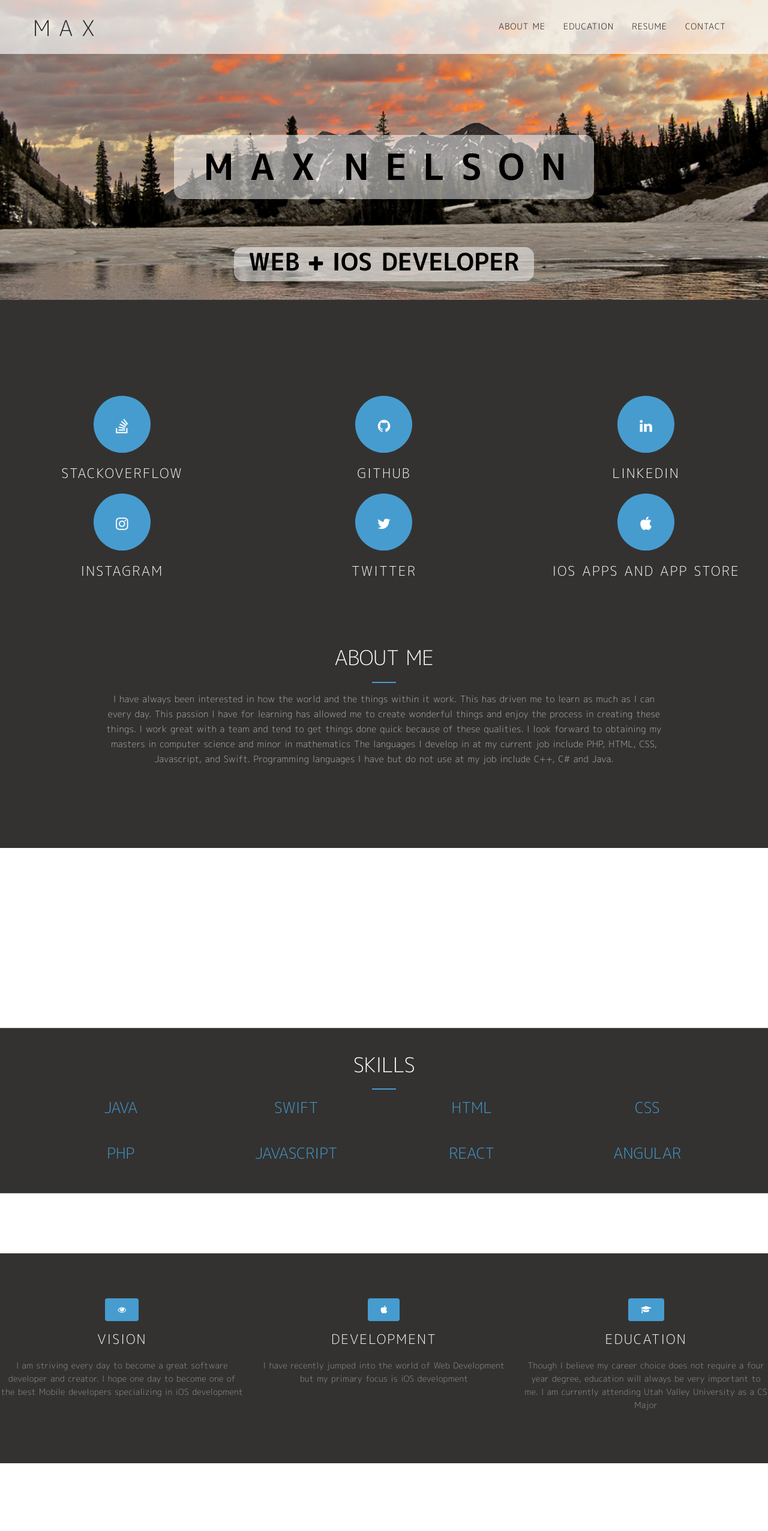
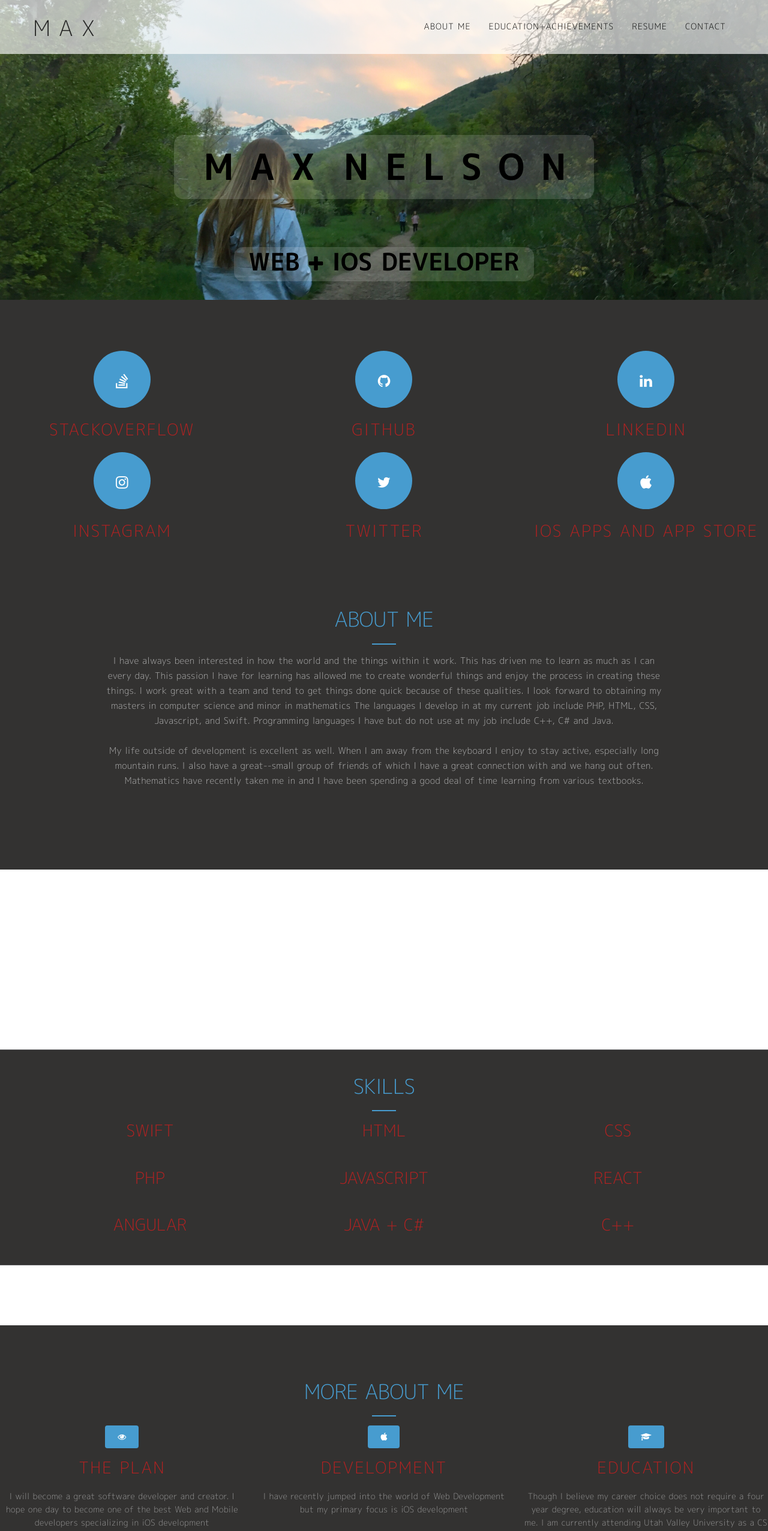
Before and after one commit to Maxnelson997/Maxnelson997.github.io, a plain HTML site: page index.html in a window 1280 px wide. Shown: the top 2553 px of the page at 60% size. Drawn offline with nearby package versions, Linux system fonts and the light colour scheme; some packages are replaced by stand-ins of ours; a script that the page names is missing.

Commit message:
Style change

```diff
--- a/css/style.css
+++ b/css/style.css
@@ -112,7 +112,7 @@ section ul li:before {
 	font-style: normal;
 	display: inline-block;
 	text-decoration: inherit;
-	content: "\f105";
+	content: "\f046";
 	padding-right: 7px;
 	color: #479CCF;
 }
@@ -375,7 +375,7 @@ header .intro-text .intro-heading {
 	/*color: #479CD0;*/
 		border-radius: 15px;
 	color: black;
-	background-color: rgba(255,255,255,0.5);
+	background-color: rgba(255,255,255,0.15);
 }
 
 header .intro-sd {
@@ -442,7 +442,7 @@ header .intro-sd {
 }
 
 .dark-bg .section-title h2 {
-	color: #fff;
+	color: #479CCF;
 }
 
 .section-title p {
@@ -456,7 +456,7 @@ header .intro-sd {
 4.1. About
 --------------------*/
 #about {
-	padding-top: 75px;
+	padding-top: 0px;
 }
 .links{
 	background-color: #479CCF;
@@ -464,7 +464,7 @@ header .intro-sd {
 
 .mz-module-about h3 {
 	font-weight: 100;
-	font-size: 22px;
+	font-size: 27px;
 	text-transform: uppercase;
 	color: #000000;
 	letter-spacing: 2px;
@@ -472,7 +472,7 @@ header .intro-sd {
 }
 
 .dark-bg .mz-module-about h3 {
-	color: #FFFFFF;
+	color: #B22222;
 }
 
 
@@ -525,7 +525,7 @@ header .intro-sd {
 	height: 50;
 	/*color: #479CD0;*/
 	color: black;
-	background-color: rgba(255,255,255,0.5);
+	background-color: rgba(255,255,255,0.15);
 }
 
 /*--------------------
@@ -547,10 +547,12 @@ header .intro-sd {
 
 .dark-bg .section-text h3 {
 	color: #dfdfdf;
+
 }
 
 .dark-bg .section-text h4 {
 	color: #dfdfdf;
+
 }
 
 .no-bg {
@@ -620,9 +622,8 @@ header .intro-sd {
 }
 
 .name {
-	color: #FFF;
 	font-size: 25px;
-	color: #479CCF;
+	color: #B22222;
 	font-weight: 200;
 	margin: 0px 0 0px 0;
 	text-transform: uppercase;
@@ -639,8 +640,8 @@ header .intro-sd {
 
 .name {
 	color: #FFF;
-	font-size: 25px;
-	color: #479CCF;
+	font-size: 27px;
+	color: #B22222;
 	font-weight: 200;
 	margin: 0px 0 0px 0;
 	text-transform: uppercase;
--- a/index.html
+++ b/index.html
@@ -7,7 +7,7 @@
 		<!-- The above 3 meta tags *must* come first in the head; any other head content must come *after* these tags -->
 		<meta name="description" content="">
 		<meta name="author" content="">
-		<link rel="icon" href="favicon.ico">
+
 		<title>Maxwell Asher Nelson</title>
 		<!-- Bootstrap core CSS -->
 		<link href="css/bootstrap.min.css" rel="stylesheet">
@@ -48,7 +48,7 @@
 							<a class="page-scroll" href="#about">About Me</a>
 						</li>
 						<li>
-							<a class="page-scroll" href="#education">Education</a>
+							<a class="page-scroll" href="#education">Education+Achievements</a>
 						</li>
 						<li>
 							<a class="page-scroll" href="#portfolio">Resume</a>
@@ -63,7 +63,7 @@
 			<!-- /.container-fluid -->
 		</nav>
 		<!-- Header -->
-		<header class="parallax-window mainBG" sizes = "100vw" data-parallax="scroll" data-image-src="images/3.jpg" data-speed="0.1">
+		<header class="parallax-window mainBG" sizes = "100vw" data-parallax="scroll" data-image-src="images/shai.jpg" data-speed="0.1">
 		<div class="container">
 				<div class="slider-container">
 					<div class="intro-text">
@@ -144,7 +144,8 @@
 						<div class="section-title">
 						<h2>About Me</h2>
 							<p>I have always been interested in how the world and the things within it work. This has driven me to learn as much as I can every day. This passion I have for learning has allowed me to create wonderful things and enjoy the process in creating these things. I work great with a team and tend to get things done quick because of these qualities. I look forward to obtaining my masters in computer science and minor in mathematics
-							The languages I develop in at my current job include PHP, HTML, CSS, Javascript, and Swift. Programming languages I have but do not use at my job include C++, C# and Java. </p>
+							The languages I develop in at my current job include PHP, HTML, CSS, Javascript, and Swift. Programming languages I have but do not use at my job include C++, C# and Java. <br><br>
+							My life outside of development is excellent as well. When I am away from the keyboard I enjoy to stay active, especially long mountain runs. I also have a great--small group of friends of which I have a great connection with and we hang out often. Mathematics have recently taken me in and I have been spending a good deal of time learning from various textbooks.</p>
 						</div>
 
 					</div>
@@ -162,28 +163,21 @@
 
 			<div class="container text-center">
 				<div class="row">
-					<div class="col-md-3 mb-sm-30">
-						<div class="counter-item">
-							<span class="name">JAVA</span>
-							<span class="num stat-number" data-n="5"></span>
-							<span class="mon"><br><br></span>
-						</div>
-					</div>
-					<div class="col-md-3 mb-sm-30">
+					<div class="col-md-4 mb-sm-30">
 						<div class="counter-item">
 							<span class="name">SWIFT</span>
 							<span class="num stat-number" data-n="12"></span>
 							<span class="mon"><br><br></span>
 						</div>
 					</div>
-					<div class="col-md-3 mb-sm-30">
+					<div class="col-md-4 mb-sm-30">
 						<div class="counter-item">
 							<span class="name">HTML</span>
 							<span class="num stat-number" data-n="6"></span>
 							<span class="mon"><br><br></span>
 						</div>
 					</div>
-					<div class="col-md-3 mb-sm-30">
+					<div class="col-md-4 mb-sm-30">
 						<div class="counter-item">
 							<span class="name">CSS</span>
 							<span class="num stat-number" data-n="6"></span>
@@ -191,34 +185,49 @@
 						</div>
 					</div>
 
-					<div class="col-md-3 mb-sm-30">
+					<div class="col-md-4 mb-sm-30">
 						<div class="counter-item">
 							<span class="name">PHP</span>
 							<span class="num stat-number" data-n="2"></span>
 							<span class="mon"><br> <br></span>
 						</div>
 					</div>
-					<div class="col-md-3 mb-sm-30">
+					<div class="col-md-4 mb-sm-30">
 						<div class="counter-item">
 							<span class="name">JAVASCRIPT</span>
 							<span class="num stat-number" data-n="2"></span>
 							<span class="mon"><br> <br></span>
 						</div>
 					</div>
-					<div class="col-md-3 mb-sm-30">
+					<div class="col-md-4 mb-sm-30">
 						<div class="counter-item">
 							<span class="name">REACT</span>
 							<span class="num stat-number" data-n="2"></span>
 							<span class="mon"><br> <br></span>
 						</div>
 					</div>
-					<div class="col-md-3 mb-sm-30">
+					<div class="col-md-4 mb-sm-30">
 						<div class="counter-item">
 							<span class="name">ANGULAR</span>
 							<span class="num stat-number" data-n="2"></span>
 							<span class="mon"><br> <br></span>
 						</div>
 					</div>
+					<div class="col-md-4 mb-sm-30">
+						<div class="counter-item">
+							<span class="name">JAVA + C#</span>
+							<span class="num stat-number" data-n="5"></span>
+							<span class="mon"><br><br></span>
+						</div>
+					</div>
+					<div class="col-md-4 mb-sm-30">
+						<div class="counter-item">
+							<span class="name">C++</span>
+							<span class="num stat-number" data-n="5"></span>
+							<span class="mon"><br><br></span>
+						</div>
+					</div>
+
 
 				</div>
 			</div>
@@ -230,14 +239,15 @@
 
 
 		<section class="dark-bg">
+		<div class="col-lg-12 text-center section-title"><h2>More about me</h2></div>
 				<div id="education" class="dark-bg row">
 					<!-- about module -->
 
 					<div class="col-md-4 text-center">
 						<div class="mz-module-about">
 							<i class="fa fa-eye btn btn-circle"></i>
-							<h3>Vision</h3>
-							<p>I am striving every day to become a great software developer and creator. I hope one day to become one of the best Mobile developers specializing in iOS development</p>
+							<h3>The Plan</h3>
+							<p>I will become a great software developer and creator. I hope one day to become one of the best Web and Mobile developers specializing in iOS development</p>
 						</div>
 					</div>
 					<!-- end about module -->
@@ -285,10 +295,13 @@
 								<div class="owl-portfolio-item"><img src="images/uvu.png" class="img-responsive" alt="portfolio"></div>
 							</div>
 							<div class="item">
-								<div onclick="onclick="location.href='https://itunes.apple.com/us/app/college-gpa-calculator/id1112838673?mt=8'" class="owl-portfolio-item"><img src="images/gpa.png" class="img-responsive" alt="portfolio"></div>
+								<div onclick="location.href="location.href='https://itunes.apple.com/us/app/college-gpa-calculator/id1112838673?mt=8'" class="owl-portfolio-item"><img src="images/gpa.png" class="img-responsive" alt="portfolio"></div>
 							</div>
 							<div class="item">
-								<div onclick="location.href='https://itunes.apple.com/us/app/college-grade-average-calculator/id1178814697?mt=8" class="owl-portfolio-item"><img src="images/avg.png" class="img-responsive" alt="portfolio"></div>
+								<div onclick="location.href='https://itunes.apple.com/us/app/college-grade-average-calculator/id1178814697?mt=8'" class="owl-portfolio-item"><img src="images/avg.png" class="img-responsive" alt="portfolio"></div>
+							</div>
+							<div class="item">
+								<div class="owl-portfolio-item"><img src="images/MoneyLogo.png" class="img-responsive" alt="portfolio"></div>
 							</div>
 							<div class="item">
 								<div class="owl-portfolio-item"><img src="images/codetosuccess.jpg" class="img-responsive" alt="portfolio"></div>
@@ -296,20 +309,23 @@
 							<div class="item">
 								<div class="owl-portfolio-item"><img src="images/timp.jpg" class="img-responsive" alt="portfolio"></div>
 							</div>
+
 						</div>
 
 					</div>
 
 					<div class="col-md-7">
-						<div class="section-text">
-							<h3>EDUCATION </h3>
+						<div class="">
+							<h3>EDUCATION + ACHIEVEMENTS</h3>
 							<p>A few highlights of my life so far</p>
-							<ul>
-								<li>Utah Valley University Sophomore</li>
-								<li onclick="location.href='https://itunes.apple.com/us/app/college-gpa-calculator/id1112838673?mt=8';">College GPA Calculator- an iOS app I developed in a few days CLICKME</li>
-								<li onclick="location.href='https://itunes.apple.com/us/app/college-grade-average-calculator/id1178814697?mt=8';">College Grade Average Calculator- another iOS app I developed in a few days CLICKME</li>
+							<ul style="list-style-type: none;">
+								<li style="none">Utah Valley University Sophomore</li>
+								<li onclick="location.href='https://itunes.apple.com/us/app/college-gpa-calculator/id1112838673?mt=8';">College GPA Calculator - an iOS app I developed in a few days CLICKME</li>
+								<li onclick="location.href='https://itunes.apple.com/us/app/college-grade-average-calculator/id1178814697?mt=8';">College Grade Average Calculator - another iOS app I developed in a few days CLICKME</li>
+								<li>MoneyMind<SPAN style="font-size:10px">tm</SPAN> - A master finance and budget application I am currently working on and plan to release soon. </li>
 								<li>Code to Success graduate through Success in Education Foundation</li>
 								<li>Timpanogos High School Graduate</li>
+
 							</ul>
 
 						</div>
--- a/js/scripts.js
+++ b/js/scripts.js
@@ -101,15 +101,15 @@ $('.owl-partners').owlCarousel({
 // Owl carousel
 $('.owl-portfolio').owlCarousel({
     loop:true,
-    margin:10,
+    margin:25,
     nav:true,
     navText: [
-          "<i class='fa fa-angle-left'></i>",
-          "<i class='fa fa-angle-right'></i>"
+          //"<i class='fa fa-circle'></i>",
+          //"<i class='fa fa-circle'></i>"
           ],
-    dots:false,
+    dots:true,
     autoplay:true,
-    autoplayTimeout:5000,
+    autoplayTimeout:1500,
     autoplayHoverPause:true,
     responsive:{
         0:{
@@ -168,6 +168,7 @@ $(function() {
             duration: 3000 * 1,
             step: function (now, fx) {
                 $(el).text(Math.ceil(now));
+
             },
             complete:function() {
                 if (el.dataset.sym !== undefined) {
```
Also changed, not shown: images/MoneyLogo.png (added), images/shai.jpg (added), 2 other files.
